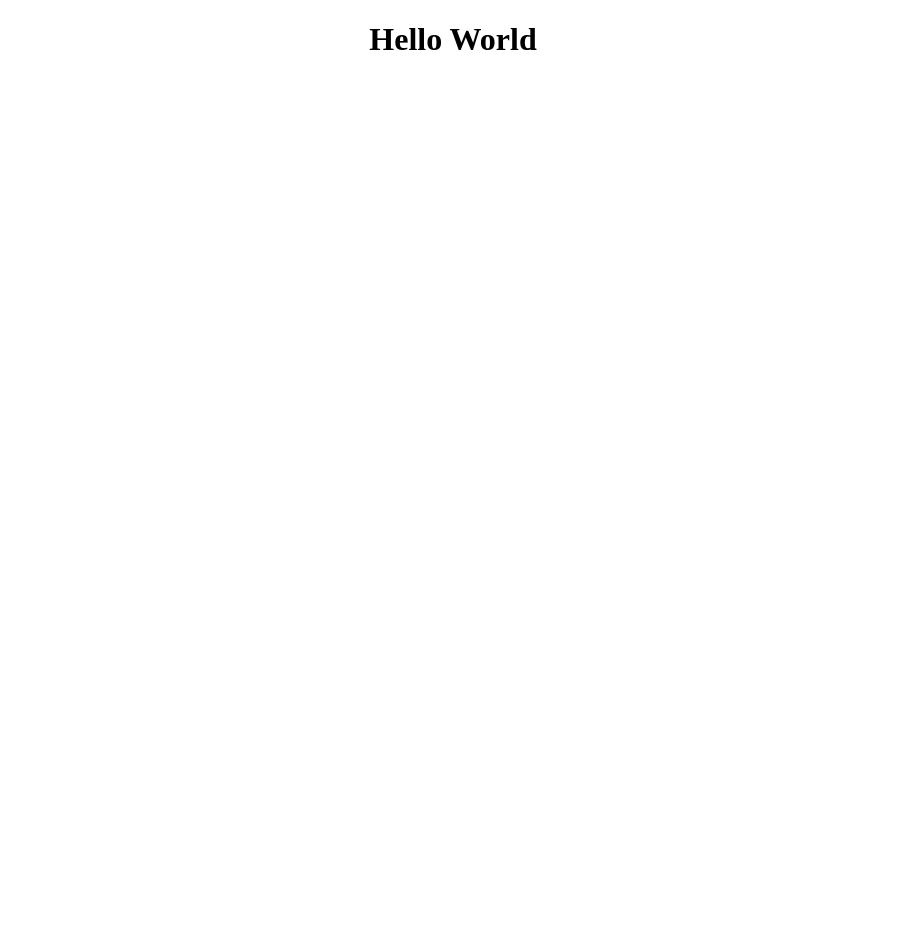
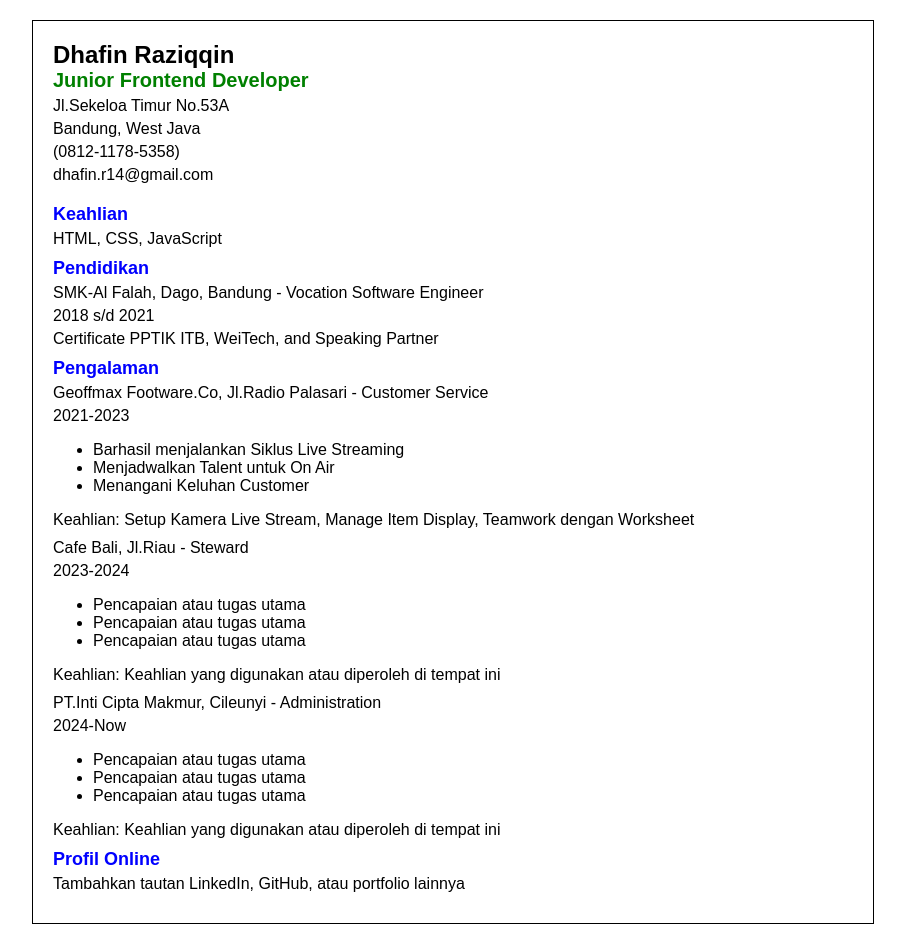
Before and after one commit to dhafin-dots/Curriculum-Vitae, a plain HTML site: page index.html in a window 1280 px wide. Shown: the whole page, without its empty margins (187-1092 px from the left). Before the commit the page ends 800 px from the top, so only its background shows below. Drawn offline with Linux system fonts and the light colour scheme.

Commit message:
Update V.0.1index.html
Pembentukan Dasar Struktur

```diff
--- a/index.html
+++ b/index.html
@@ -1,18 +1,106 @@
 <!DOCTYPE html>
-<html>
+<html lang="id">
 <head>
-	<meta charset="utf-8">
-	<meta name="viewport" content="width=device-width, initial-scale=1">
-	<title>Curriculum Vitae</title>
-	<style>
-
-	</style>
+    <meta charset="UTF-8">
+    <meta name="viewport" content="width=device-width, initial-scale=1.0">
+    <title>Resume</title>
+    <style>
+        body {
+            font-family: Arial, sans-serif;
+            margin: 20px;
+        }
+        .container {
+            max-width: 800px;
+            margin: auto;
+            border: 1px solid #000;
+            padding: 20px;
+        }
+        h1, h2, h3 {
+            margin: 0;
+        }
+        h1 {
+            font-size: 24px;
+        }
+        h2 {
+            font-size: 20px;
+            color: green;
+        }
+        h3 {
+            font-size: 18px;
+            color: blue;
+        }
+        p {
+            margin: 5px 0;
+        }
+        .section {
+            margin-bottom: 20px;
+        }
+        .skills, .education, .experience, .internet {
+            margin-bottom: 10px;
+        }
+        .experience-item {
+            margin-bottom: 10px;
+        }
+    </style>
 </head>
 <body>
+    <div class="container">
+        <div class="section">
+            <h1>Dhafin Raziqqin</h1>
+            <h2>Junior Frontend Developer</h2>
+            <p>Jl.Sekeloa Timur No.53A</p>
+            <p>Bandung, West Java</p>
+            <p>(0812-1178-5358)</p>
+            <p>dhafin.r14@gmail.com</p>
+        </div>
+        <div class="section skills">
+            <h3>Keahlian</h3>
+            <p>HTML, CSS, JavaScript</p>
+        </div>
+        <div class="section education">
+            <h3>Pendidikan</h3>
+            <p>SMK-Al Falah, Dago, Bandung - Vocation Software Engineer</p>
+            <p>2018 s/d 2021</p>
+            <p>Certificate PPTIK ITB, WeiTech, and Speaking Partner</p>
+        </div>
+        <div class="section experience">
+            <h3>Pengalaman</h3>
+            <div class="experience-item">
+                <p>Geoffmax Footware.Co, Jl.Radio Palasari - Customer Service</p>
+                <p>2021-2023</p>
+                <ul>
+                    <li>Barhasil menjalankan Siklus Live Streaming</li>
+                    <li>Menjadwalkan Talent untuk On Air</li>
+                    <li>Menangani Keluhan Customer</li>
+                </ul>
+                <p>Keahlian: Setup Kamera Live Stream, Manage Item Display, Teamwork dengan Worksheet</p>
+            </div>
+            <div class="experience-item">
+                <p>Cafe Bali, Jl.Riau - Steward</p>
+                <p>2023-2024</p>
+                <ul>
+                    <li>Pencapaian atau tugas utama</li>
+                    <li>Pencapaian atau tugas utama</li>
+                    <li>Pencapaian atau tugas utama</li>
+                </ul>
+                <p>Keahlian: Keahlian yang digunakan atau diperoleh di tempat ini</p>
+            </div>
+            <div class="experience-item">
+                <p>PT.Inti Cipta Makmur, Cileunyi - Administration</p>
+                <p>2024-Now</p>
+                <ul>
+                    <li>Pencapaian atau tugas utama</li>
+                    <li>Pencapaian atau tugas utama</li>
+                    <li>Pencapaian atau tugas utama</li>
+                </ul>
+                <p>Keahlian: Keahlian yang digunakan atau diperoleh di tempat ini</p>
+            </div>
 
-	<center id="judul"><h1>Hello World</h1></center>
-
-
-
+        </div>
+        <div class="section internet">
+            <h3>Profil Online</h3>
+            <p>Tambahkan tautan LinkedIn, GitHub, atau portfolio lainnya</p>
+        </div>
+    </div>
 </body>
 </html>
```
